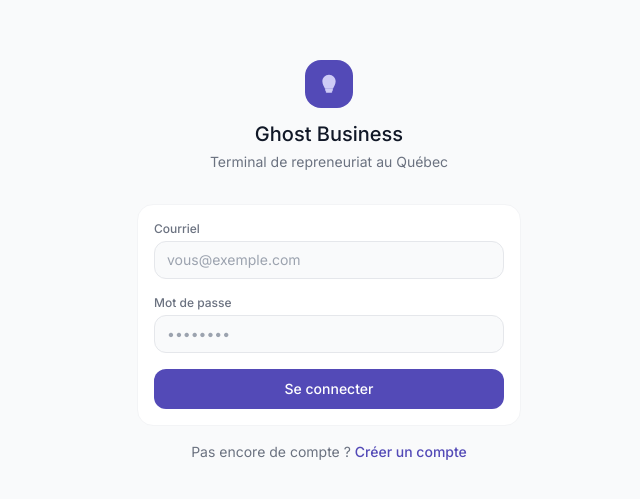
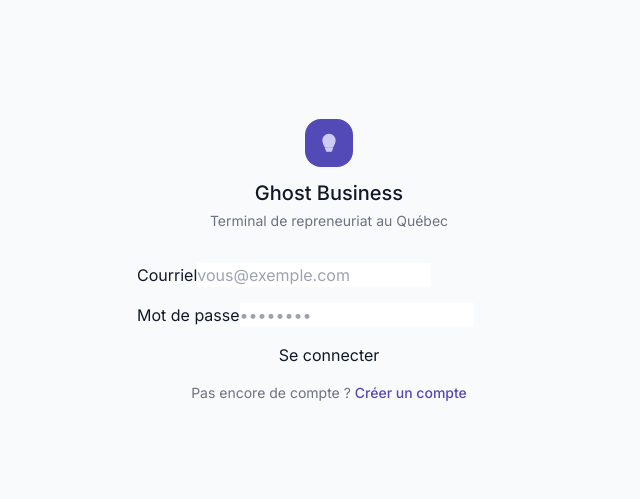
Before and after one commit to Polochon-42/ghost-business, a Next.js app: page /auth/login in a window 1280 px wide. Shown: the part 139-638 px from the top of the page, without its empty margins (311-951 px from the left). Built offline with nearby package versions, Linux system fonts and the light colour scheme.

Commit message:
fix tailwind import

```diff
--- a/src/styles/globals.css
+++ b/src/styles/globals.css
@@ -2,148 +2,5 @@
 @tailwind components;
 @tailwind utilities;
 
-:root {
-  --ghost-50:  #EEEDFE;
-  --ghost-600: #534AB7;
-  --ghost-800: #3C3489;
-  --teal-400:  #1D9E75;
-  --teal-600:  #0F6E56;
-}
-
-@layer base {
-  * {
-    box-sizing: border-box;
-  }
-
-  html {
-    -webkit-font-smoothing: antialiased;
-    -moz-osx-font-smoothing: grayscale;
-  }
-
-  ::selection {
-    background: var(--ghost-50);
-    color: var(--ghost-800);
-  }
-
-  /* Scrollbar */
-  ::-webkit-scrollbar { width: 4px; height: 4px; }
-  ::-webkit-scrollbar-track { background: transparent; }
-  ::-webkit-scrollbar-thumb { background: #d1d5db; border-radius: 2px; }
-  ::-webkit-scrollbar-thumb:hover { background: #9ca3af; }
-}
-
-@layer components {
-  /* ── Ghost brand button ── */
-  .btn-ghost {
-    @apply inline-flex items-center justify-center gap-2 px-4 py-2.5 rounded-lg
-           bg-ghost-600 text-white text-sm font-medium
-           hover:bg-ghost-800 active:scale-95
-           transition-all duration-150 cursor-pointer;
-  }
-
-  .btn-ghost-outline {
-    @apply inline-flex items-center justify-center gap-2 px-4 py-2.5 rounded-lg
-           border border-ghost-600 text-ghost-600 text-sm font-medium bg-transparent
-           hover:bg-ghost-50 active:scale-95
-           transition-all duration-150 cursor-pointer;
-  }
-
-  .btn-secondary {
-    @apply inline-flex items-center justify-center gap-2 px-4 py-2.5 rounded-lg
-           border border-gray-200 text-gray-700 text-sm font-medium bg-white
-           hover:bg-gray-50 active:scale-95
-           transition-all duration-150 cursor-pointer;
-  }
-
-  /* ── Card ── */
-  .card {
-    @apply bg-white border border-gray-100 rounded-xl p-4;
-  }
-
-  .card-hover {
-    @apply card hover:border-ghost-200 hover:shadow-sm transition-all duration-150 cursor-pointer;
-  }
-
-  /* ── Badge ── */
-  .badge {
-    @apply inline-flex items-center px-2 py-0.5 rounded text-xs font-medium;
-  }
-
-  .badge-ghost  { @apply badge bg-ghost-50 text-ghost-800; }
-  .badge-teal   { @apply badge bg-teal-50 text-teal-800; }
-  .badge-amber  { @apply badge bg-amber-50 text-amber-800; }
-  .badge-green  { @apply badge bg-green-50 text-green-800; }
-  .badge-red    { @apply badge bg-red-50 text-red-800; }
-  .badge-gray   { @apply badge bg-gray-100 text-gray-600; }
-
-  /* ── Score ring ── */
-  .score-ring {
-    @apply w-12 h-12 rounded-full flex items-center justify-center
-           text-sm font-medium border-2 flex-shrink-0;
-  }
-
-  /* ── Form field ── */
-  .field-input {
-    @apply w-full px-3 py-2 text-sm border border-gray-200 rounded-lg
-           bg-gray-50 text-gray-900 placeholder-gray-400
-           focus:outline-none focus:border-ghost-600 focus:bg-white
-           transition-colors duration-150;
-  }
-
-  .field-label {
-    @apply block text-xs text-gray-500 font-medium mb-1;
-  }
-
-  /* ── Stat card ── */
-  .stat-card {
-    @apply bg-gray-50 rounded-lg p-3;
-  }
-
-  /* ── Message bubbles ── */
-  .msg-bubble-out {
-    @apply bg-ghost-600 text-white rounded-2xl rounded-br-sm px-3 py-2 text-sm leading-relaxed;
-  }
-
-  .msg-bubble-in {
-    @apply bg-gray-100 text-gray-900 rounded-2xl rounded-bl-sm px-3 py-2 text-sm leading-relaxed;
-  }
-
-  /* ── Progress bar ── */
-  .progress-bar {
-    @apply h-1 bg-gray-100 rounded-full overflow-hidden;
-  }
-
-  .progress-fill {
-    @apply h-full bg-ghost-600 rounded-full transition-all duration-500;
-  }
-
-  /* ── Nav item ── */
-  .nav-item {
-    @apply flex items-center gap-3 px-3 py-2 rounded-lg text-sm text-gray-600
-           hover:bg-gray-50 hover:text-gray-900 transition-colors duration-150 cursor-pointer;
-  }
-
-  .nav-item-active {
-    @apply nav-item bg-ghost-50 text-ghost-800 font-medium;
-  }
-
-  /* ── Data bar ── */
-  .data-bar-fill {
-    @apply h-1.5 rounded-full transition-all duration-300;
-  }
-}
-
-@layer utilities {
-  .text-ghost { color: var(--ghost-600); }
-  .bg-ghost   { background: var(--ghost-600); }
-
-  /* Animate in */
-  .animate-in {
-    animation: slideUp 0.25s ease-out both;
-  }
-
-  @keyframes slideUp {
-    from { opacity: 0; transform: translateY(6px); }
-    to   { opacity: 1; transform: translateY(0); }
-  }
-}
+* { box-sizing: border-box; margin: 0; padding: 0; }
+body { font-family: Inter, system-ui, sans-serif; -webkit-font-smoothing: antialiased; background: #fff; color: #111; }
```
